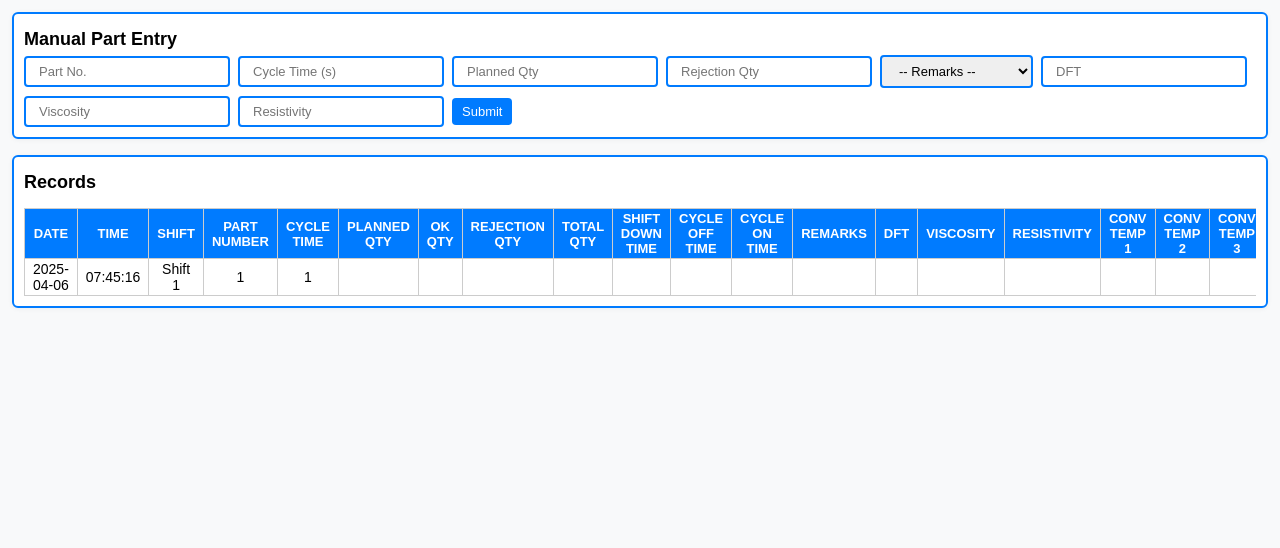
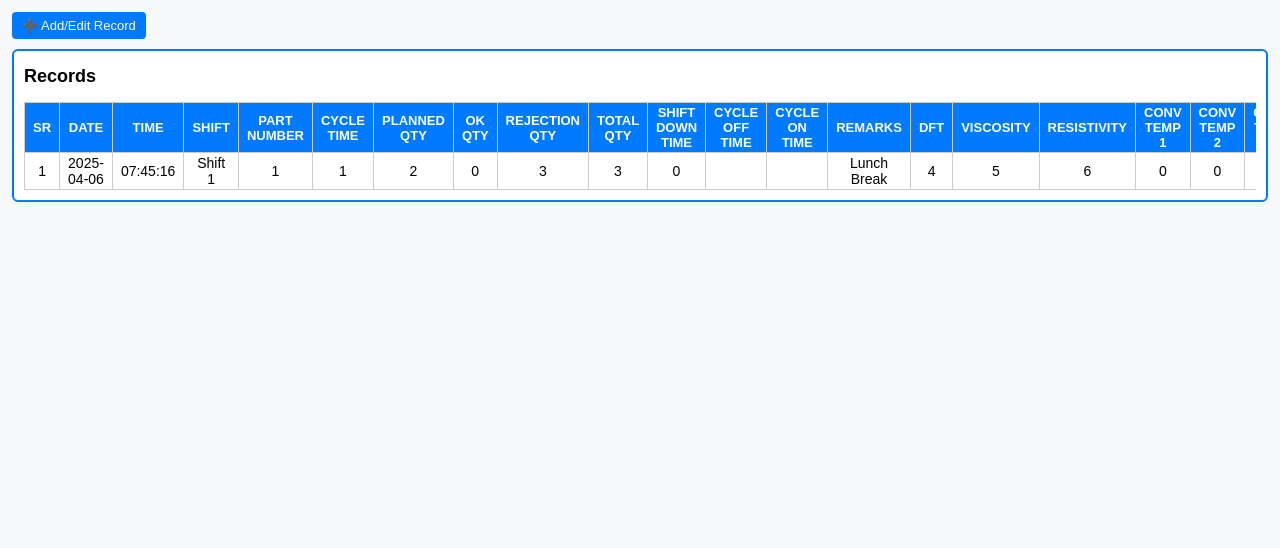
Before and after one commit to Rahul-1111/PAINT_BOOTH_SYSTEM, a Django app: page / in a window 1280 px wide. Shown: the part 51-599 px from the top of the page. Run offline with Django 5.2, Linux system fonts and the light colour scheme; data comes from the database, SQL or seed files in the repository; both versions use the stored data as it was after the commit.

Commit message:
update form

```diff
--- a/booth/admin.py
+++ b/booth/admin.py
@@ -4,7 +4,7 @@ from .models import OEEDashboardData
 @admin.register(OEEDashboardData)
 class OEEDashboardAdmin(admin.ModelAdmin):
     list_display = [
-        'date', 'time', 'shift',
+        'id','date', 'time', 'shift',
         'part_number', 'cycle_time', 'plan_production_qty',
         'rejection_qty', 'ok_production', 'total_production',
         'shift_down_time', 'cycle_off_time', 'cycle_on_time',
--- a/booth/models.py
+++ b/booth/models.py
@@ -1,6 +1,7 @@
 from django.db import models
 
 class OEEDashboardData(models.Model):
+    id = models.AutoField(primary_key=True)
     # Auto-generated
     date = models.DateField(auto_now_add=True)
     time = models.TimeField(auto_now_add=True)
--- a/booth/static/css/styles.css
+++ b/booth/static/css/styles.css
@@ -16,3 +16,157 @@
     background-color: #0056b3;
     transform: scale(1.1);
 }
+
+body {
+    font-family: Arial, sans-serif;
+    background-color: #f8f9fa;
+    margin: 0;
+    padding: 0;
+    font-size: 13px;
+    display: flex;
+    flex-direction: column;
+    min-height: 100vh;
+}
+
+html, body {
+    height: 100%;
+    display: flex;
+    flex-direction: column;
+}
+
+header, footer {
+    background-color: #007BFF;
+    color: white;
+    text-align: center;
+    padding: 10px 0;
+    font-size: 14px;
+}
+
+footer {
+    padding: 2px 0; /* Reduced height */
+    font-size: 13px; /* Smaller text */
+}
+
+.content {
+    padding: 12px;
+    flex: 10;
+}
+
+h1, h2 {
+    margin: 5px 0;
+    font-size: 18px;
+}
+
+.section {
+    background-color: white;
+    border: 2px solid #007BFF;
+    border-radius: 6px;
+    padding: 10px;
+    margin-bottom: 16px;
+    box-shadow: 0 1px 5px rgba(0, 0, 0, 0.05);
+}
+
+.form-row {
+    display: flex;
+    flex-wrap: wrap;
+    gap: 8px;
+    align-items: center;
+}
+
+.form-row input,
+.form-row select {
+    flex: 0 0 auto;
+    width: auto;
+    padding: 6px 13px;
+    border: 2px solid #007BFF;
+    border-radius: 4px;
+    font-size: 13px;
+    min-width: 110px;
+}
+
+.form-button {
+    background-color: #007BFF;
+    color: white;
+    border: none;
+    padding: 6px 10px;
+    border-radius: 4px;
+    font-size: 13px;
+    cursor: pointer;
+}
+
+.form-button:hover {
+    background-color: #0056b3;
+}
+
+.table-scroll-container {
+    overflow-x: auto;
+}
+
+table {
+    width: 100%;
+    border-collapse: collapse;
+    font-size: 13px;
+    margin-top: 10px;
+}
+
+th, td {
+    border: 1px solid #ccc;
+    padding: 2px 8px;
+    text-align: center;
+    font-size: 13px;
+}
+
+td {
+    font-size: 14px;
+}
+
+th {
+    background-color: #007BFF;
+    color: white;
+}
+
+tr:nth-child(even) {
+    background-color: #f2f2f2;
+}
+
+.plc-status {
+    position: absolute;
+    top: 8px;
+    right: 12px;
+    background-color: #e9ecef;
+    padding: 6px 10px;
+    border-radius: 6px;
+    font-size: 12px;
+    font-weight: bold;
+    color: #333;
+}
+
+.database-btn {
+    position: fixed;
+    top: 14px;
+    left: 10px;
+    background-color: #007BFF;
+    color: white;
+    padding: 8px 10px;
+    border-radius: 50%;
+    font-size: 14px;
+    text-decoration: none;
+}
+
+.database-btn:hover {
+    background-color: #0056b3;
+    transform: scale(1.05);
+}
+
+.table-scroll-container::-webkit-scrollbar {
+    height: 6px;
+}
+
+.table-scroll-container::-webkit-scrollbar-thumb {
+    background: #007BFF;
+    border-radius: 4px;
+}
+
+.table-scroll-container::-webkit-scrollbar-track {
+    background: #e9ecef;
+}
--- a/booth/templates/booth/oee_form.html
+++ b/booth/templates/booth/oee_form.html
@@ -7,162 +7,8 @@
     <link rel="stylesheet" href="{% static 'css/styles.css' %}">
     <script src="{% static 'jquery-3.6.0.min.js' %}"></script>
     <style>
-        body {
-            font-family: Arial, sans-serif;
-            background-color: #f8f9fa;
-            margin: 0;
-            padding: 0;
-            font-size: 13px;
-            display: flex;
-            flex-direction: column;
-            min-height: 100vh;
-        }
-
-        html, body {
-            height: 100%;
-            display: flex;
-            flex-direction: column;
-        }
-
-        header, footer {
-            background-color: #007BFF;
-            color: white;
-            text-align: center;
-            padding: 10px 0;
-            font-size: 14px;
-        }
-
-        footer {
-            padding: 2px 0; /* Reduced height */
-            font-size: 13px; /* Smaller text */
-        }
-
-        .content {
-            padding: 12px;
-            flex: 10;
-        }
-
-        h1, h2 {
-            margin: 5px 0;
-            font-size: 18px;
-        }
-
-        .section {
-            background-color: white;
-            border: 2px solid #007BFF;
-            border-radius: 6px;
-            padding: 10px;
-            margin-bottom: 16px;
-            box-shadow: 0 1px 5px rgba(0, 0, 0, 0.05);
-        }
-
-        .form-row {
-            display: flex;
-            flex-wrap: wrap;
-            gap: 8px;
-            align-items: center;
-        }
-
-        .form-row input,
-        .form-row select {
-            flex: 0 0 auto;
-            width: auto;
-            padding: 6px 13px;
-            border: 2px solid #007BFF;
-            border-radius: 4px;
-            font-size: 13px;
-            min-width: 110px;
-        }
-
-        .form-button {
-            background-color: #007BFF;
-            color: white;
-            border: none;
-            padding: 6px 10px;
-            border-radius: 4px;
-            font-size: 13px;
-            cursor: pointer;
-        }
-
-        .form-button:hover {
-            background-color: #0056b3;
-        }
-
-        .table-scroll-container {
-            overflow-x: auto;
-        }
-
-        table {
-            width: 100%;
-            border-collapse: collapse;
-            font-size: 13px;
-            margin-top: 10px;
-        }
-
-        th, td {
-            border: 1px solid #ccc;
-            padding: 2px 8px;
-            text-align: center;
-            font-size: 13px;
-        }
-
-        td {
-            font-size: 14px;
-        }
-
-        th {
-            background-color: #007BFF;
-            color: white;
-        }
-
-        tr:nth-child(even) {
-            background-color: #f2f2f2;
-        }
-
-        .plc-status {
-            position: absolute;
-            top: 8px;
-            right: 12px;
-            background-color: #e9ecef;
-            padding: 6px 10px;
-            border-radius: 6px;
-            font-size: 12px;
-            font-weight: bold;
-            color: #333;
-        }
-
-        .database-btn {
-            position: fixed;
-            top: 14px;
-            left: 10px;
-            background-color: #007BFF;
-            color: white;
-            padding: 8px 10px;
-            border-radius: 50%;
-            font-size: 14px;
-            text-decoration: none;
-        }
-
-        .database-btn:hover {
-            background-color: #0056b3;
-            transform: scale(1.05);
-        }
-
-        .table-scroll-container::-webkit-scrollbar {
-            height: 6px;
-        }
-
-        .table-scroll-container::-webkit-scrollbar-thumb {
-            background: #007BFF;
-            border-radius: 4px;
-        }
-
-        .table-scroll-container::-webkit-scrollbar-track {
-            background: #e9ecef;
-        }
-
+        /* [Your existing CSS remains unchanged here] */
     </style>
-
 </head>
 <body>
     <header>
@@ -170,13 +16,18 @@
     </header>
 
     <div class="content">
+        <!-- Add Record Button -->
+        <button id="show-form-btn" class="form-button" style="margin-bottom: 10px;">➕ Add/Edit Record</button>
+
         <!-- Manual Entry Form -->
-        <div class="section">
+        <div class="section" id="manual-entry-section" style="display: none;">
             <h2>Manual Part Entry</h2>
-            <form id="manual-entry-form" method="post" action="">
+            <form id="manual-entry-form" method="post" action="{% url 'booth:manual_entry' %}">
                 {% csrf_token %}
                 <div class="form-row">
-                    <input type="text" name="part_number" placeholder="Part No." required>
+                    <select name="part_number" id="part-number-dropdown" required>
+                        <option value="">-- Select Part Number --</option>
+                    </select>
                     <input type="number" name="cycle_time" placeholder="Cycle Time (s)" step="0.01" required>
                     <input type="number" name="planned_qty" placeholder="Planned Qty" required>
                     <input type="number" name="rejection_qty" placeholder="Rejection Qty" required>
@@ -196,13 +47,14 @@
             </form>
         </div>
 
-        <!-- OEE Records Table with Scroll -->
+        <!-- OEE Records Table -->
         <div class="section">
             <h2>Records</h2>
             <div class="table-scroll-container">
                 <table>
                     <thead>
                         <tr>
+                            <th>SR</th>
                             <th>DATE</th>
                             <th>TIME</th>
                             <th>SHIFT</th>
@@ -227,7 +79,7 @@
                         </tr>
                     </thead>
                     <tbody id="torque-table-body">
-                        <!-- Dynamic Data -->
+                        <!-- Data loads here -->
                     </tbody>
                 </table>
             </div>
@@ -247,9 +99,10 @@
                     const tableBody = $("#torque-table-body");
                     tableBody.empty();
 
-                    response.data.forEach(row => {
+                    response.data.forEach((row, index) => {
                         const tableRow = `
                             <tr>
+                                <td>${index + 1}</td>
                                 <td>${row.date ?? ''}</td>
                                 <td>${row.time ?? ''}</td>
                                 <td>${row.shift ?? ''}</td>
@@ -282,9 +135,34 @@
             });
         }
 
-        $(document).ready(function() {
+        function loadPartNumbers() {
+            $.ajax({
+                url: "{% url 'booth:get_part_numbers' %}",
+                method: "GET",
+                success: function(response) {
+                    const dropdown = $('#part-number-dropdown');
+                    dropdown.empty().append(`<option value="">-- Select Part Number --</option>`);
+                    response.part_numbers.forEach(part => {
+                        dropdown.append(`<option value="${part}">${part}</option>`);
+                    });
+                },
+                error: function(err) {
+                    console.error("Error fetching part numbers:", err);
+                }
+            });
+        }
+
+        $(document).ready(function () {
             fetchTableData();
+            loadPartNumbers();
+
+            // Refresh table data every 3 seconds
             setInterval(fetchTableData, 3000);
+
+            // Toggle manual entry form
+            $('#show-form-btn').on('click', function () {
+                $('#manual-entry-section').slideToggle(200);
+            });
         });
     </script>
 </body>
--- a/booth/urls.py
+++ b/booth/urls.py
@@ -6,4 +6,7 @@ app_name = "booth"
 urlpatterns = [
     path("", views.dashboard_form_view, name="oee_form"),
     path("fetch-data/", views.fetch_torque_data, name="fetch_torque_data"),
+    path("edit/<int:pk>/", views.edit_oee_record, name="edit_oee_record"),
+    path("get-part-numbers/", views.get_part_numbers, name="get_part_numbers"),
+    path("manual-entry/", views.manual_entry_view, name="manual_entry"),
 ]
--- a/booth/views.py
+++ b/booth/views.py
@@ -1,17 +1,26 @@
-from django.shortcuts import render, redirect
+from django.shortcuts import render, redirect, get_object_or_404
 from django.http import JsonResponse
+from django.utils import timezone
 from .models import OEEDashboardData
 from django.views.decorators.csrf import csrf_exempt
-from django.utils import timezone
+
+def get_float(value):
+    try:
+        return float(value or 0)
+    except (ValueError, TypeError):
+        return 0.0
+
+def get_int(value):
+    try:
+        return int(value or 0)
+    except (ValueError, TypeError):
+        return 0
 
 def dashboard_form_view(request):
     if request.method == "POST":
         data = request.POST
-
-        # Get current datetime
         now = timezone.now()
 
-        # Determine shift from time
         hour = now.hour
         if 6 <= hour < 14:
             shift = "Shift 1"
@@ -20,30 +29,48 @@ def dashboard_form_view(request):
         else:
             shift = "Shift 3"
 
+        part_number = data.get('part_number')
+
         try:
-            record = OEEDashboardData(
+            existing = OEEDashboardData.objects.filter(
                 date=now.date(),
-                time=now.time(),
                 shift=shift,
-                part_number=data.get('part_number'),
-                cycle_time=float(data.get('cycle_time') or 0),
-                plan_production_qty=int(data.get('planned_qty') or 0),
-                rejection_qty=int(data.get('rejection_qty') or 0),
-                remarks_off_time=data.get('remarks_off_time'),
-                dft=float(data.get('dft') or 0),
-                viscosity=float(data.get('viscosity') or 0),
-                resistivity=float(data.get('resistivity') or 0),
-                # These fields will be fetched from PLC in background task or updated later
-                ok_production=0,
-                cycle_on_time=0,
-                cycle_off_time=0,
-                convection_temp_1=0,
-                convection_temp_2=0,
-                convection_temp_3=0,
-                cooling_temp_1=0,
-                cooling_temp_2=0,
-            )
-            record.save()
+                part_number=part_number
+            ).first()
+
+            if existing:
+                existing.cycle_time = get_float(data.get('cycle_time'))
+                existing.plan_production_qty = get_int(data.get('planned_qty'))
+                existing.rejection_qty = get_int(data.get('rejection_qty'))
+                existing.remarks_off_time = data.get('remarks_off_time')
+                existing.dft = get_float(data.get('dft'))
+                existing.viscosity = get_float(data.get('viscosity'))
+                existing.resistivity = get_float(data.get('resistivity'))
+                existing.time = now.time()
+                existing.save()
+            else:
+                OEEDashboardData.objects.create(
+                    date=now.date(),
+                    time=now.time(),
+                    shift=shift,
+                    part_number=part_number,
+                    cycle_time=get_float(data.get('cycle_time')),
+                    plan_production_qty=get_int(data.get('planned_qty')),
+                    rejection_qty=get_int(data.get('rejection_qty')),
+                    remarks_off_time=data.get('remarks_off_time'),
+                    dft=get_float(data.get('dft')),
+                    viscosity=get_float(data.get('viscosity')),
+                    resistivity=get_float(data.get('resistivity')),
+                    ok_production=0,
+                    cycle_on_time=0,
+                    cycle_off_time=0,
+                    convection_temp_1=0,
+                    convection_temp_2=0,
+                    convection_temp_3=0,
+                    cooling_temp_1=0,
+                    cooling_temp_2=0,
+                )
+
             return redirect("booth:oee_form")
 
         except Exception as e:
@@ -52,13 +79,17 @@ def dashboard_form_view(request):
 
     return render(request, "booth/oee_form.html")
 
+
 def fetch_torque_data(request):
-    recent_records = OEEDashboardData.objects.order_by("-date", "-time")[:50]  # limit to latest 50 records
+    recent_records = OEEDashboardData.objects.order_by("-date", "-time")[:50]
     data = []
 
     for record in recent_records:
         oee = calculate_oee(record)
+        total_production = get_int(record.ok_production) + get_int(record.rejection_qty)
+
         data.append({
+            "id": record.id,
             "part_number": record.part_number,
             "date": record.date.strftime("%Y-%m-%d"),
             "time": record.time.strftime("%H:%M:%S"),
@@ -66,6 +97,20 @@ def fetch_torque_data(request):
             "load_time": record.cycle_on_time,
             "cycle_time": record.cycle_time,
             "stop_time": record.cycle_off_time,
+            "plan_production_qty": record.plan_production_qty,
+            "ok_production": record.ok_production,
+            "rejection_qty": record.rejection_qty,
+            "total_production": total_production,
+            "shift_down_time": record.shift_down_time,
+            "remarks_off_time": record.remarks_off_time,
+            "dft": record.dft,
+            "viscosity": record.viscosity,
+            "resistivity": record.resistivity,
+            "convection_temp_1": record.convection_temp_1,
+            "convection_temp_2": record.convection_temp_2,
+            "convection_temp_3": record.convection_temp_3,
+            "cooling_temp_1": record.cooling_temp_1,
+            "cooling_temp_2": record.cooling_temp_2,
             "availability": oee["availability"],
             "performance": oee["performance"],
             "quality": oee["quality"],
@@ -74,15 +119,15 @@ def fetch_torque_data(request):
 
     return JsonResponse({"data": data})
 
+
 def calculate_oee(record):
     try:
-        total_time = record.cycle_on_time + record.cycle_off_time
-        total_production = record.ok_production + record.rejection_qty
-        planned_production_time = record.plan_production_qty * record.cycle_time
+        total_time = get_float(record.cycle_on_time) + get_float(record.cycle_off_time)
+        total_production = get_int(record.ok_production) + get_int(record.rejection_qty)
 
-        availability = (record.cycle_on_time / total_time) * 100 if total_time else 0
-        performance = (record.ok_production * record.cycle_time / record.cycle_on_time) * 100 if record.cycle_on_time else 0
-        quality = (record.ok_production / total_production) * 100 if total_production else 0
+        availability = (get_float(record.cycle_on_time) / total_time) * 100 if total_time else 0
+        performance = (get_int(record.ok_production) * get_float(record.cycle_time) / get_float(record.cycle_on_time)) * 100 if get_float(record.cycle_on_time) else 0
+        quality = (get_int(record.ok_production) / total_production) * 100 if total_production else 0
 
         oee = (availability * performance * quality) / 10000
 
@@ -92,10 +137,64 @@ def calculate_oee(record):
             "quality": round(quality, 2),
             "oee": round(oee, 2)
         }
-    except Exception as e:
+    except Exception:
         return {
             "availability": 0,
             "performance": 0,
             "quality": 0,
             "oee": 0
         }
+
+
+def edit_oee_record(request, pk):
+    record = get_object_or_404(OEEDashboardData, pk=pk)
+
+    if request.method == "POST":
+        data = request.POST
+        try:
+            record.part_number = data.get('part_number')
+            record.cycle_time = get_float(data.get('cycle_time'))
+            record.plan_production_qty = get_int(data.get('planned_qty'))
+            record.rejection_qty = get_int(data.get('rejection_qty'))
+            record.remarks_off_time = data.get('remarks_off_time')
+            record.dft = get_float(data.get('dft'))
+            record.viscosity = get_float(data.get('viscosity'))
+            record.resistivity = get_float(data.get('resistivity'))
+            record.save()
+
+            return redirect("booth:oee_form")
+        except Exception as e:
+            print(f"Error updating record: {e}")
+            return render(request, "booth/oee_form_edit.html", {"error": "Invalid input", "record": record})
+
+    return render(request, "booth/oee_form_edit.html", {"record": record})
+
+
+def get_part_numbers(request):
+    part_numbers = OEEDashboardData.objects.values_list('part_number', flat=True).distinct()
+    return JsonResponse({'part_numbers': list(part_numbers)})
+
+
+def manual_entry_view(request):
+    if request.method == 'POST':
+        part_number = request.POST.get('part_number')
+
+        existing_record = OEEDashboardData.objects.filter(part_number=part_number).order_by('-id').first()
+
+        if existing_record:
+            existing_record.cycle_time = get_float(request.POST.get('cycle_time'))
+            existing_record.plan_production_qty = get_int(request.POST.get('planned_qty'))
+            existing_record.rejection_qty = get_int(request.POST.get('rejection_qty'))
+            existing_record.remarks_off_time = request.POST.get('remarks_off_time')
+            existing_record.dft = get_float(request.POST.get('dft'))
+            existing_record.viscosity = get_float(request.POST.get('viscosity'))
+            existing_record.resistivity = get_float(request.POST.get('resistivity'))
+            existing_record.date = timezone.now().date()
+            existing_record.time = timezone.now().time()
+            existing_record.save()
+        else:
+            print(f"No existing record for part number {part_number}")
+
+        return redirect("booth:oee_form")
+
+    return render(request, "booth/oee_form.html")
```
Also changed, not shown: requirements.txt (added, +85 -0 lines), booth/migrations/0003_alter_oeedashboarddata_id.py (added), db.sqlite3, 2 other files.
